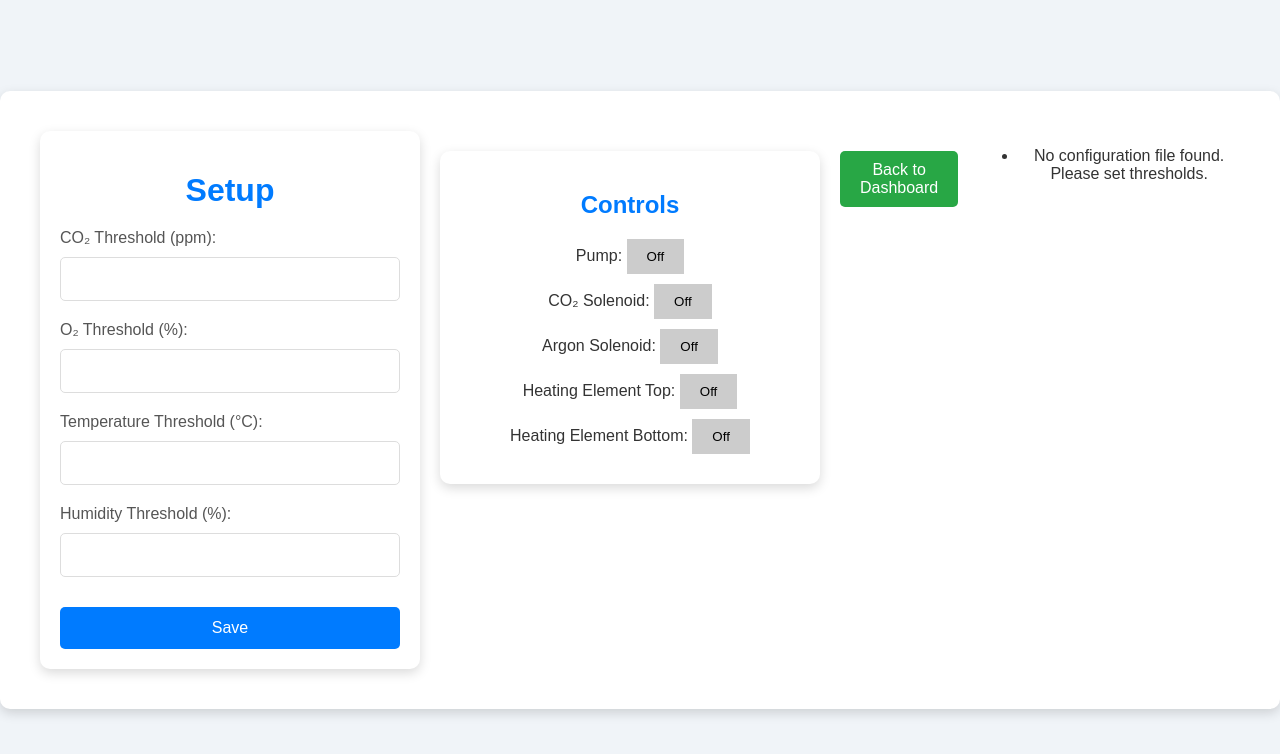
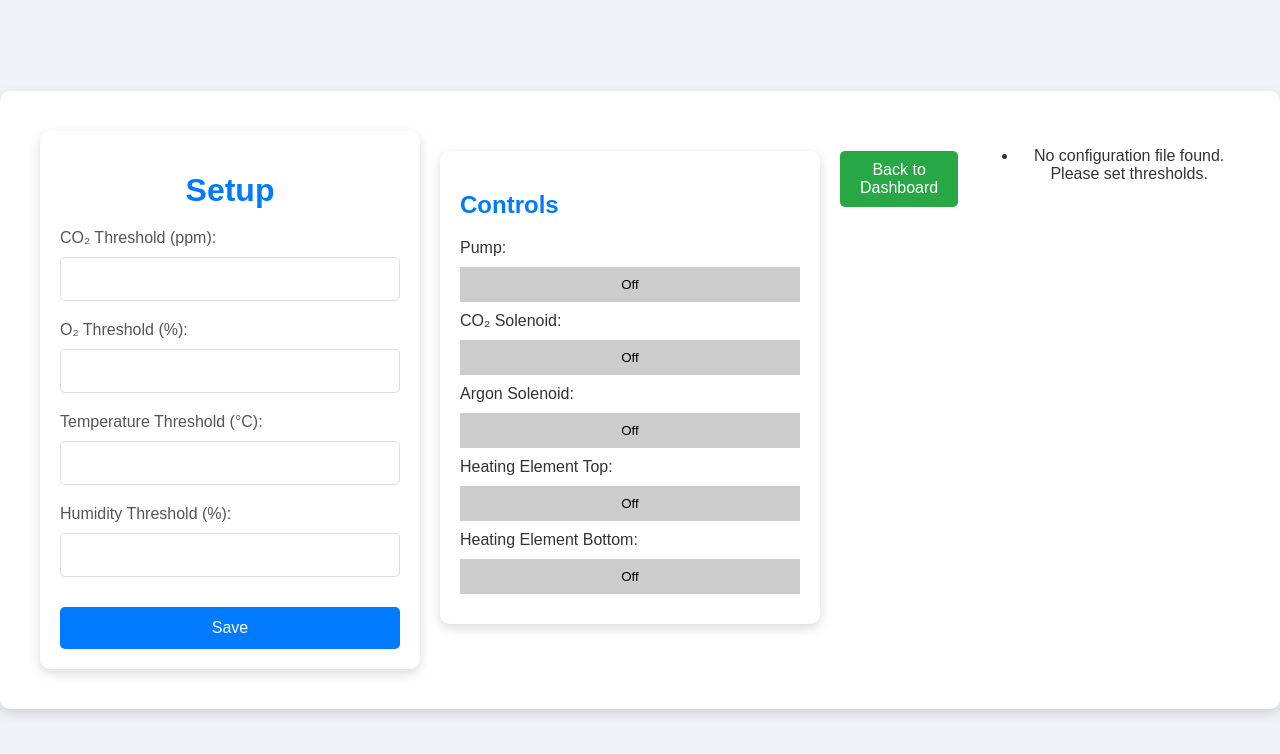
Before and after one commit to TheDukeElephant/bepproject, a Flask app: page /setup in a window 1280 px wide. Shown: the top 754 px of the page. Run offline with Flask 3, Linux system fonts and the light colour scheme; a user stored in the database is signed in.

Commit message:
control container align

```diff
--- a/app/static/setup.css
+++ b/app/static/setup.css
@@ -2,7 +2,15 @@
 .main-container > *:not(:last-child) {
     margin-right: 20px;
 }
+.controls-container {
+    text-align: left;
+}
 
+.controls-container button {
+    display: block;
+    width: 100%;
+    margin-top: 10px;
+}
 body {
     font-family: Arial, sans-serif;
     margin: 0;
```
